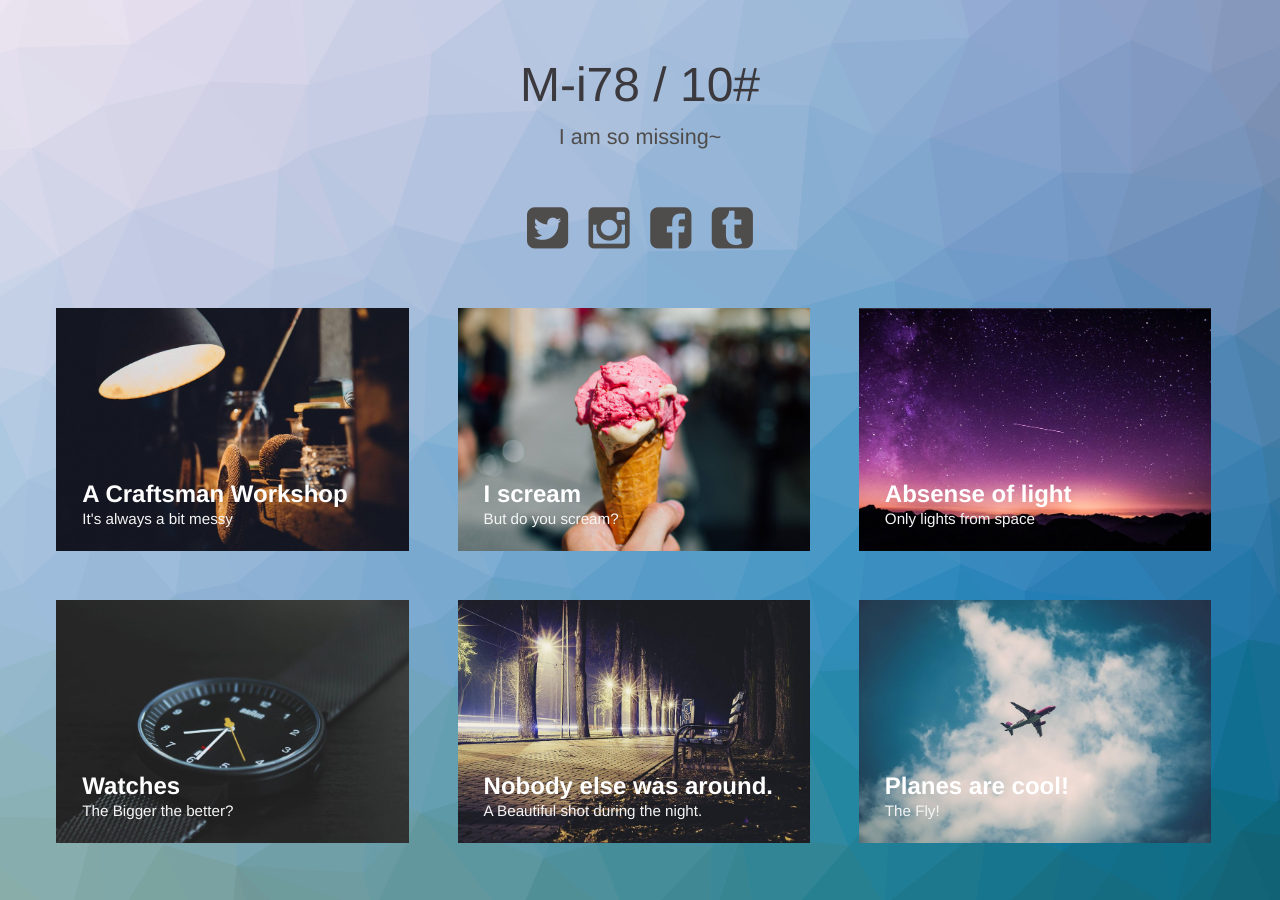
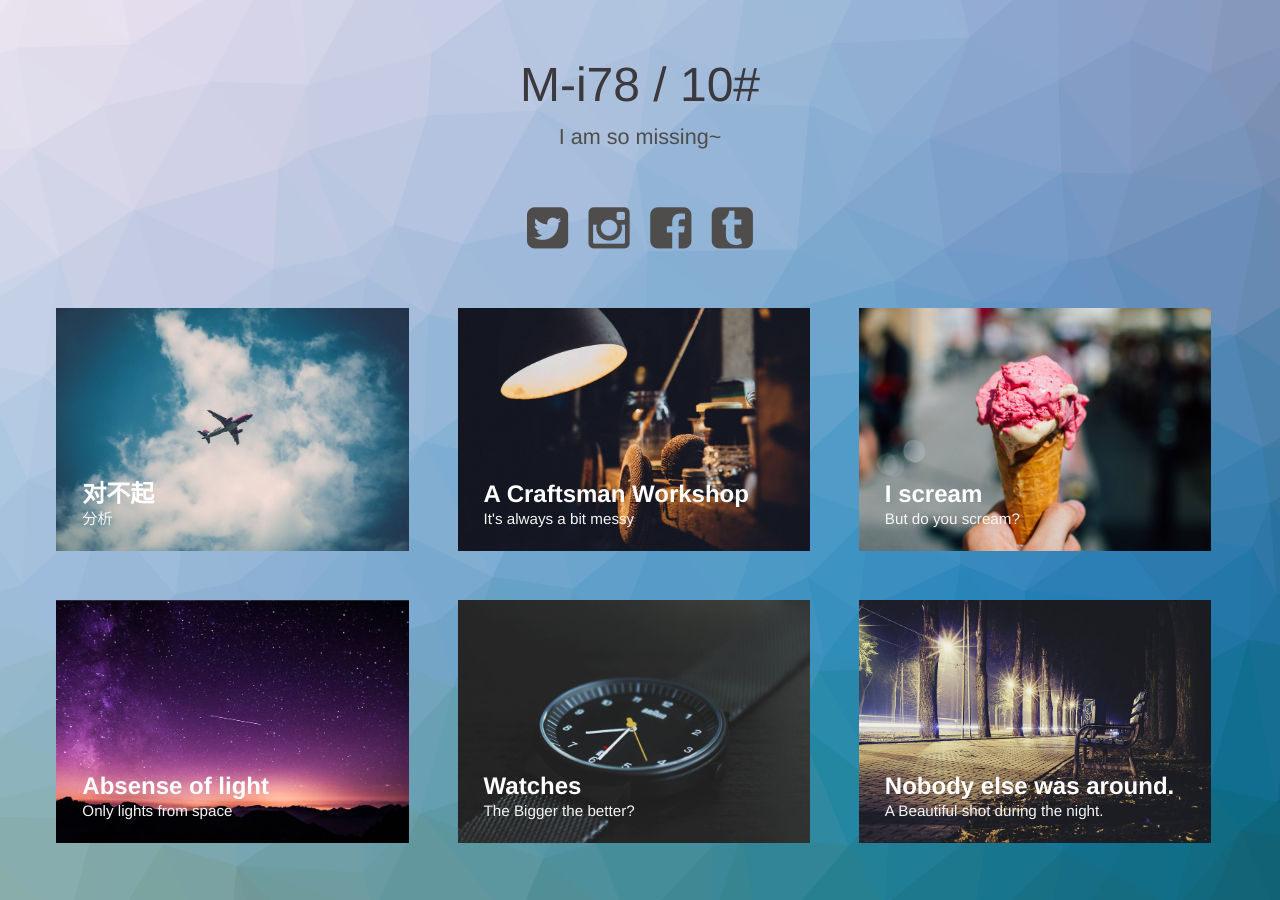
Before and after one commit to M-i78/M-i78.github.io, a Jekyll site: the page built from index.html, in a window 1280 px wide. Built offline with Jekyll 4.4.1, drawn with Linux system fonts in a browser that asks for light colours; some of the changed lines change nothing that is shown.

Commit message:
Update 2015-04-20-planes.markdown

```diff
--- a/_posts/2015-04-20-planes.markdown
+++ b/_posts/2015-04-20-planes.markdown
@@ -1,14 +1,25 @@
 ---
-title:  "Planes are cool!"
-subtitle: "The Fly!"
-author: "Wferr"
+title:  "对不起"
+subtitle: "分析"
+author: "baozi"
 avatar: "img/authors/wferr.png"
 image: "img/a.jpg"
-date:   2015-04-20 12:12:12
+date:   2022-10-19 12:12:12
 ---
 
-### Dolor sit amet?
-Lorem ipsum dolor sit amet, consectetur adipiscing elit. Proin vestibulum non mi non pulvinar. Donec tempus risus vel ex fringilla tempor. Vivamus pharetra non mauris quis fermentum. Vestibulum sed maximus elit, sit amet suscipit orci. Morbi at enim at libero dignissim egestas vel ac nisi. Etiam at lectus a arcu sodales consequat. Aliquam consequat ligula sed purus tincidunt, a ultrices nibh dapibus. Phasellus convallis ipsum nec semper ultricies. In facilisis lacus velit, sit amet lacinia velit blandit id. Nullam ut magna erat. Aliquam sit amet dapibus odio, aliquet tempus tortor. Donec in nisi massa.
+### 对不起?
+有一些人，经常觉得自己 “对不起”别人。
+他们过度地反思自己对别人造成的伤害、并长期、过度地为此感到内疚、自责。
+比如在分手多年后还常常想着，“如果不是我曾经伤害了他，他现在一定过得更好吧。”
+也有时，我们收到一些人的道歉，“真对不起，我伤害了你”。但不知道为什么，我们却反而感到更加生气了。
+“内疚”是一种含义丰富的情感，这种内疚与自责背后隐藏着一些别的东西。比如，对控制感的强烈渴望，还比如自恋。它对我们的生活发挥着复杂、丰富的功能
+首先，内疚感是与自卑紧密相连的。一个对自己没有自信的人，在面对失败时，更容易把原因归咎于自己，因为他觉得自己不够好，因此不好的事情都是由自己导致的。
+其次，内疚感往往是由于过度敏感。当对外界的事情，特别是外界人们的反应过度敏感时，别人的一个微表情、轻轻皱一下眉头、或者轻轻叹一口气，都让敏感型的人感觉到不舒服。
+本来不是多大的事，但是他依然会觉得事态严重，加之自卑心理，就更容易把失败的原因归咎于自己。
+其实，感到内疚和痛苦、不快是一回事。不要总把过去的事情拿到现在来纠缠，放下它！没有必要记住人生中做过的每一件事。有行为就必然有结果，事情就是这样的。
+对发生过的事，再感到生气、焦虑，都已经无法改变了。只有现在做的事，才能会让未来有所改变。
+负面的情绪会搅乱人们的心，骄傲自大也会让人头脑发热。我觉得，不论是失败还是其它不快，都是内心中的真心在试图帮我们摆脱过去，这种行为没有好坏之分，只会因我们的思想对它看法的顺与逆，或者把它变成好与坏。
+千万不要胡思乱想，过去了就让它过去，无法重来，别去内疚。关键的是：珍惜拥有，活好当下，在余生有效的时间里活的开心快乐才是最佳。
 
 ### Aliquam suscipit.
 Cras eget nisl accumsan, porta nisl in, egestas sapien. Vestibulum gravida nulla sed facilisis tempor. Suspendisse maximus nisi sit amet velit sodales fringilla. Vivamus luctus risus eget dui consectetur porttitor. Maecenas ut ultrices orci. Maecenas mollis est eu sodales mollis. Nulla facilisi. Suspendisse eros arcu, elementum sed sem eu, pharetra rhoncus odio. Proin nec tincidunt velit. Cras nisl augue, faucibus sed mauris in, vestibulum mollis nisl. Nam id libero ultrices, consequat ex vitae, convallis nulla.
```
